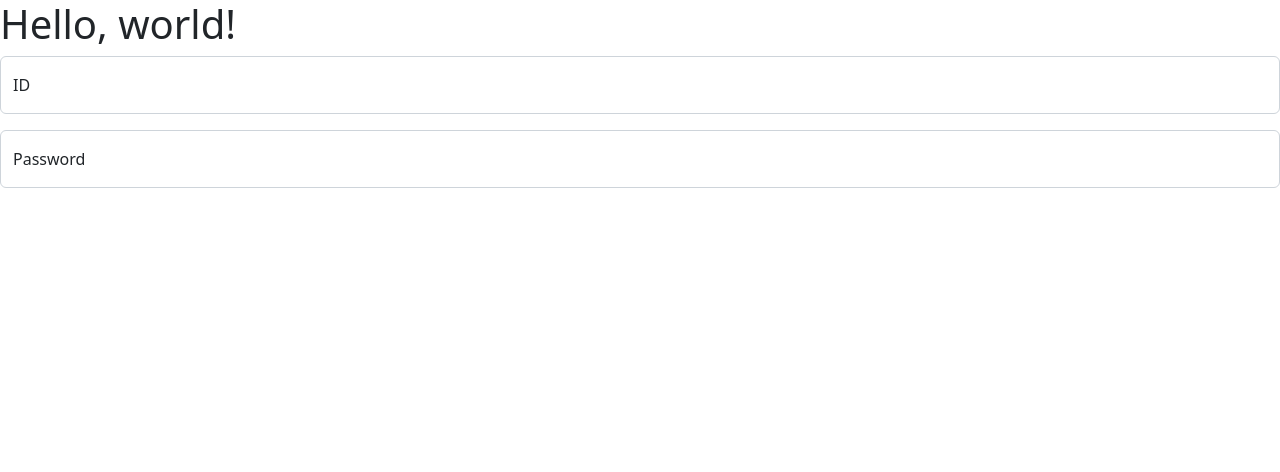
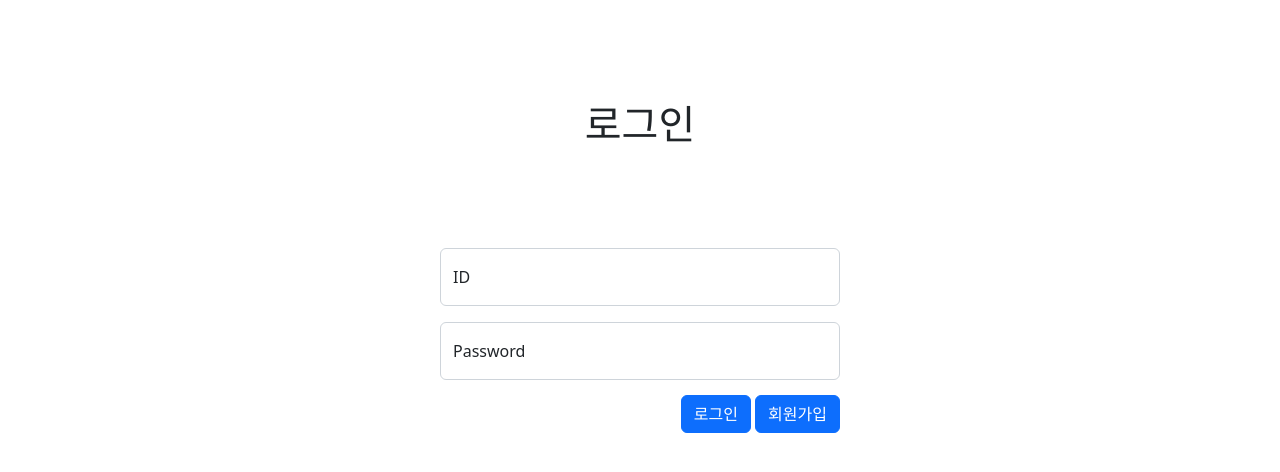
Before and after one commit to nueeng/django_erp, a Python web app: template templates/sign_in.html in a window 1280 px wide. Shown: the top 472 px of the page. Run offline with Jinja, Linux system fonts and the light colour scheme; the template is opened without the code that fills it, so the values that code supplies are empty.

Commit message:
html first commit but stock not yet

```diff
--- a/templates/sign_in.html
+++ b/templates/sign_in.html
@@ -5,10 +5,23 @@
     <meta name="viewport" content="width=device-width, initial-scale=1">
     <title>로그인 페이지</title>
     <link href="https://cdn.jsdelivr.net/npm/bootstrap@5.2.3/dist/css/bootstrap.min.css" rel="stylesheet" integrity="sha384-rbsA2VBKQhggwzxH7pPCaAqO46MgnOM80zW1RWuH61DGLwZJEdK2Kadq2F9CUG65" crossorigin="anonymous">
+    <style>
+      .signin_container {
+        width: 400px;
+        margin: 0 auto;
+      }
+      .buttons {
+        display: grid;
+        grid-template-columns: repeat(2, 400px);
+        justify-items: right;
+        margin-top: 15px;
+      }
+    </style>
   </head>
   <body>
-    <h1>Hello, world!</h1>
+    <h1 style="text-align: center; margin: 100px;">로그인</h1>
     <form>
+      <div class="signin_container">
         <div class="form-floating mb-3">
           <input type="email" class="form-control" id="floatingInput" placeholder="name@example.com">
           <label for="floatingInput">ID</label>
@@ -17,6 +30,13 @@
           <input type="password" class="form-control" id="floatingPassword" placeholder="Password">
           <label for="floatingPassword">Password</label>
         </div>
+        <div class="buttons">
+          <div class="d-grid gap-2 d-md-block">
+            <button class="btn btn-primary" type="button">로그인</button>
+            <button class="btn btn-primary" type="button">회원가입</button>
+          </div>
+        </div>
+      </div>
     </form>
     <script src="https://cdn.jsdelivr.net/npm/bootstrap@5.2.3/dist/js/bootstrap.bundle.min.js" integrity="sha384-kenU1KFdBIe4zVF0s0G1M5b4hcpxyD9F7jL+jjXkk+Q2h455rYXK/7HAuoJl+0I4" crossorigin="anonymous"></script>
   </body>
```
Also changed, not shown: templates/base.html (added, +33 -0 lines), templates/sign_up.html (+39 -2 lines). Lines whose indentation alone changed are shown as unchanged.
